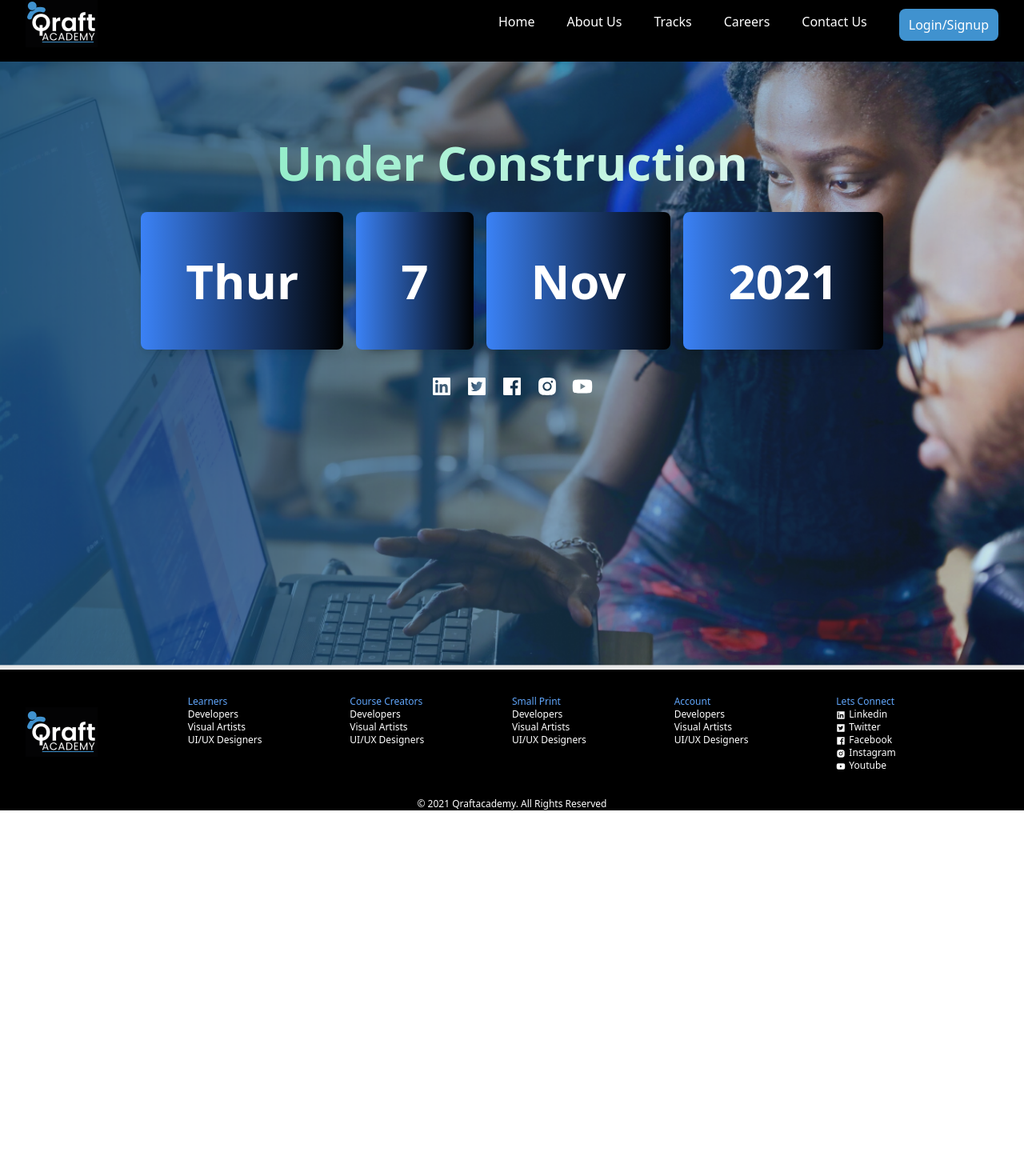
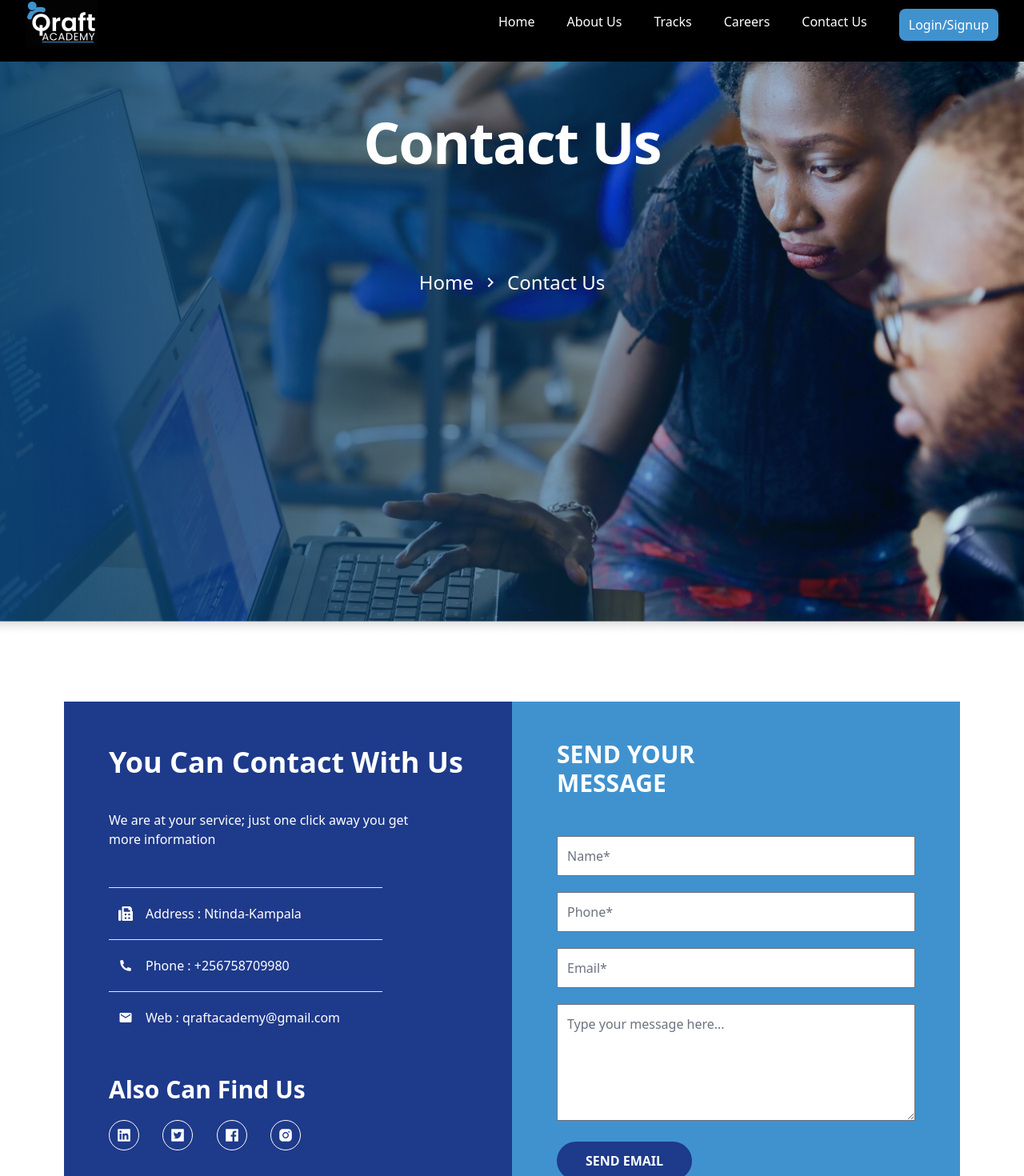
Before and after one commit to qraft-Inc/qraftacademy, a Next.js app: page /contact in a window 1280 px wide. Shown: the part 3-1473 px from the top of the page at 80% size. Before the commit the page ends 1016 px from the top, so only its background shows below. Built offline with nearby package versions, Linux system fonts and the light colour scheme; no server answers.

Commit message:
ft - add contact us page

```diff
--- /dev/null
+++ b/components/AddressSection.js
@@ -0,0 +1,66 @@
+import Link from 'next/link'
+import { AiFillLinkedin } from "react-icons/ai"
+import { AiFillTwitterSquare } from "react-icons/ai"
+import { AiFillFacebook } from "react-icons/ai"
+import { AiFillInstagram } from "react-icons/ai"
+import {FaFax} from 'react-icons/fa'
+import {RiPhoneFill} from 'react-icons/ri'
+import {MdEmail} from 'react-icons/md'
+
+export default function AddressSection() {
+  return (
+    <div className="bg-blue-900 max-h-min mb-10 text-white lg:w-1/2">
+      <div className="mx-14 my-14">
+          <h3 className="text-4xl font-bold mb-10 text-white">You Can Contact With Us</h3>
+          <div className="w-11/12">
+              <p className="mb-12">We are at your service; just one click away you get more information</p>
+              <div className="mb-10">
+                    <div className="border-t w-10/12 px-3 py-5 flex">
+                        <a className="mr-4 text-lg flex justify-center items-center">
+                            <FaFax></FaFax>
+                        </a>
+                        Address : Ntinda-Kampala
+                    </div>
+                    <div className="border-t w-10/12 px-3 py-5 flex">
+                        <a className="mr-4 text-lg flex justify-center items-center">
+                            <RiPhoneFill></RiPhoneFill>
+                        </a>
+                        Phone : +256758709980
+                    </div>
+                    <div className="border-t w-10/12 px-3 py-5 flex">
+                        <a className="mr-4 text-lg flex justify-center items-center">
+                            <MdEmail></MdEmail>
+                        </a>
+                        Web : qraftacademy@gmail.com
+                    </div>
+              </div>
+          </div>
+          <div>
+              <h4 className="text-3xl font-bold text-white mb-5">Also Can Find Us</h4>
+              <div className="flex justify-between w-60">
+                <Link href="#">
+                    <a className=" rounded-full p-2 text-xl border border-white">
+                        <AiFillLinkedin></AiFillLinkedin>
+                    </a>
+                </Link>
+                <Link href="#">
+                    <a className=" rounded-full p-2 text-xl border border-white">
+                    <AiFillTwitterSquare></AiFillTwitterSquare>
+                    </a>
+                </Link>
+                <Link href="#">
+                    <a className=" rounded-full p-2 text-xl border border-white">
+                    <AiFillFacebook></AiFillFacebook>
+                    </a>
+                </Link>
+                <Link href="#">
+                    <a className=" rounded-full p-2 text-xl border border-white">
+                    <AiFillInstagram></AiFillInstagram>
+                    </a>
+                </Link>
+              </div>
+          </div>
+      </div>
+    </div>
+  )
+}
--- /dev/null
+++ b/components/ContactSection.js
@@ -0,0 +1,13 @@
+import AddressSection from "./AddressSection"
+import EmailSection from "./EmailSection"
+
+export default function ContactSection() {
+    return (
+        <div className="flex flex-col my-20 mx-10 sm:mx-40  lg:flex-row bg-light-blue w-fit min-h-screen lg:m-20">
+
+                <AddressSection />
+
+                <EmailSection />
+        </div>
+    )
+}
--- /dev/null
+++ b/components/EmailSection.js
@@ -0,0 +1,30 @@
+
+
+export default function MailSection() {
+  return (
+    <div className="bg-light-blue min-h-screen lg:w-1/2 mb-10">
+      <div className="mx-14 my-12">
+        <h3 className="mb-12 text-3xl font-bold text-white lg:w-2/3">SEND YOUR MESSAGE</h3>
+        <div>
+          <form>
+            <div className="w-full mt-5">
+              <input className="w-full p-3" type="text" name="name" placeholder="Name*" />
+            </div>
+            <div className="w-full mt-5">
+              <input className="w-full p-3" type="tel" name="phone" placeholder="Phone*" />
+            </div>
+            <div className="w-full mt-5">
+              <input className="w-full p-3" type="email" name="email" placeholder="Email*" />
+            </div>
+            <div className="w-full mt-5">
+              <textarea className="w-full p-3" rows="5" name="message" placeholder="Type your message here..."></textarea>
+            </div>
+            <div className="mt-5">
+              <button className=" text-white bg-blue-900 inline-flex items-center justify-center  px-9 py-3 text-base font-semibold leading-6 rounded-full w-auto uppercase  hover:text-blue-900 hover:bg-white transition duration-300">send email</button>
+            </div>
+          </form>
+        </div>
+      </div>
+    </div>
+  )
+}
--- a/components/OurTeam.js
+++ b/components/OurTeam.js
@@ -124,7 +124,7 @@ export default function OurTeam() {
                                     <h3 className="text-xl text-gray-700 font-medium flex justify-center mb-0">{mentor.name}</h3>
                                     <h3 className="text-medium font-semibold flex text-blue-900 justify-center mt-2">{mentor.role}</h3>
                                     <ul className=" flex justify-center w-full mt-2">
-                                        <li className="text-blue-600">
+                                        <li className="text-blue-600 ">
                                             <Link href="#">
                                                 <a className="text-2xl">
                                                     <AiFillLinkedin className="mr-1" ></AiFillLinkedin>
--- a/pages/about.js
+++ b/pages/about.js
@@ -42,7 +42,7 @@ export default function About() {
                                 <MdNavigateNext></MdNavigateNext>
                             </span>
                             <span className="inline-flex items-center flex-nowrap justify-center w-full px-2 py-20 text-2xl font-light leading-6 md:w-auto">
-                                About us
+                                About Us
                             </span>
                         </span>
                     </div>
--- a/pages/contact.js
+++ b/pages/contact.js
@@ -1,30 +1,20 @@
 import Head from "next/head";
 import Link from "next/link"
 import Image from "next/image"
-import { AiFillLinkedin } from "react-icons/ai"
-import { AiFillTwitterSquare } from "react-icons/ai"
-import { AiFillFacebook } from "react-icons/ai"
-import { AiFillInstagram } from "react-icons/ai"
-import { AiFillYoutube } from "react-icons/ai"
+import ContactSection from "../components/ContactSection"
+import { MdNavigateNext } from "react-icons/md"
+
 
 export default function Contact() {
-    const d = new Date();
-    const w = ['Sun', 'Mon', 'Tue', 'Wed', 'Thur', 'Fri', 'Sat'];
-    const m = ['Jan', 'Feb', 'Mar', 'Apr', 'May', 'Jun', 'Jul', 'Sept', 'Oct', 'Nov', 'Dec'];
-
-    const day = w[d.getDay()];
-    const month = m[d.getMonth()];
-    const date = d.getDate()
-    const year = d.getFullYear()
     return (
         <>
             <Head>
                 <title>Contacts</title>
                 <meta name="description" content="Generated by create next app" />
             </Head>
-            <header className="h-screen mb-10">
+            <header className="h-screen">
 
-                <div className=" h-full absolute inset-0 top-14 bg-light-blue-300 opacity-95 ">
+               <div className="absolute inset-0 overflow-hidden top-12">
                    <Image
                     alt="Background Image"
                     src="/img/hero-bg.png"
@@ -34,33 +24,28 @@ export default function Contact() {
                    />
                </div>
 
-                <div className="flex flex-col py-44 text-left text-white md:text-center z-10 relative">
-                    <h1 className="text-center text-4xl md:text-6xl font-extrabold bg-clip-text text-transparent bg-gradient-to-r from-green-300 to-white mb-8">
-                        Under Construction
+                <div className="px-4  py-36  text-white md:max-w-none text-center z-10 relative">
+                    <h1 className="text-4xl font-extrabold leading-10 tracking-tight text-center sm:leading-none md:text-6xl lg:text-7xl">
+                        <span>Contact Us</span>
                     </h1>
-                    <div className="flex justify-center items-center space-x-4">
-                        <article className="text-center bg-black rounded-lg shadow-lg p-5 md:p-14 bg-gradient-to-r from-blue-500">
-                            <h1 className=" md:text-6xl font-extrabold">{day}</h1>
-                        </article>
-                        <article className="bg-black rounded-lg shadow-lg p-5 md:p-14 bg-gradient-to-r from-blue-500">
-                            <h1 className="md:text-6xl font-extrabold">{date}</h1>
-                        </article>
-                        <article className="bg-black rounded-lg shadow-lg p-5 md:p-14 bg-gradient-to-r from-blue-500">
-                            <h1 className="md:text-6xl font-extrabold">{month}</h1>
-                        </article>
-                        <article className="bg-black rounded-lg shadow-lg p-5 md:p-14 bg-gradient-to-r from-blue-500">
-                            <h1 className="md:text-6xl font-extrabold">{year}</h1>
-                        </article>
-                    </div>
-                    <div className="flex justify-center space-x-4 mt-8">
-                        <Link href="/dashboard"><a><AiFillLinkedin size={28} /></a></Link>
-                        <Link href="/dashboard"><a><AiFillTwitterSquare size={28} /></a></Link>
-                        <Link href="/dashboard"><a><AiFillFacebook size={28} /></a></Link>
-                        <Link href="/dashboard"><a><AiFillInstagram size={28} /></a></Link>
-                        <Link href="/dashboard"><a><AiFillYoutube size={28} /></a></Link>
+
+                    <div className="mx-auto mt-5 md:mt-12 md:max-w-xl md:text-center lg:text-lg">
+                        <span className="inline-flex w-full md:w-auto mt:12">
+                            <Link href="/">
+                                <a className="inline-flex items-center justify-center w-full px-2 py-20 text-2xl font-light leading-6 md:w-auto">Home</a>
+                            </Link>
+                            <span className="inline-flex  items-center justify-center px-px py-20 text-2xl font-medium leading-6 md:w-auto">
+                                <MdNavigateNext></MdNavigateNext>
+                            </span>
+                            <span className="inline-flex items-center flex-nowrap justify-center w-full px-2 py-20 text-2xl font-light leading-6 md:w-auto">
+                                Contact Us
+                            </span>
+                        </span>
                     </div>
                 </div>
            </header>
+
+           <ContactSection />
         </>
     );
 }
```
Lines whose indentation alone changed are shown as unchanged.
